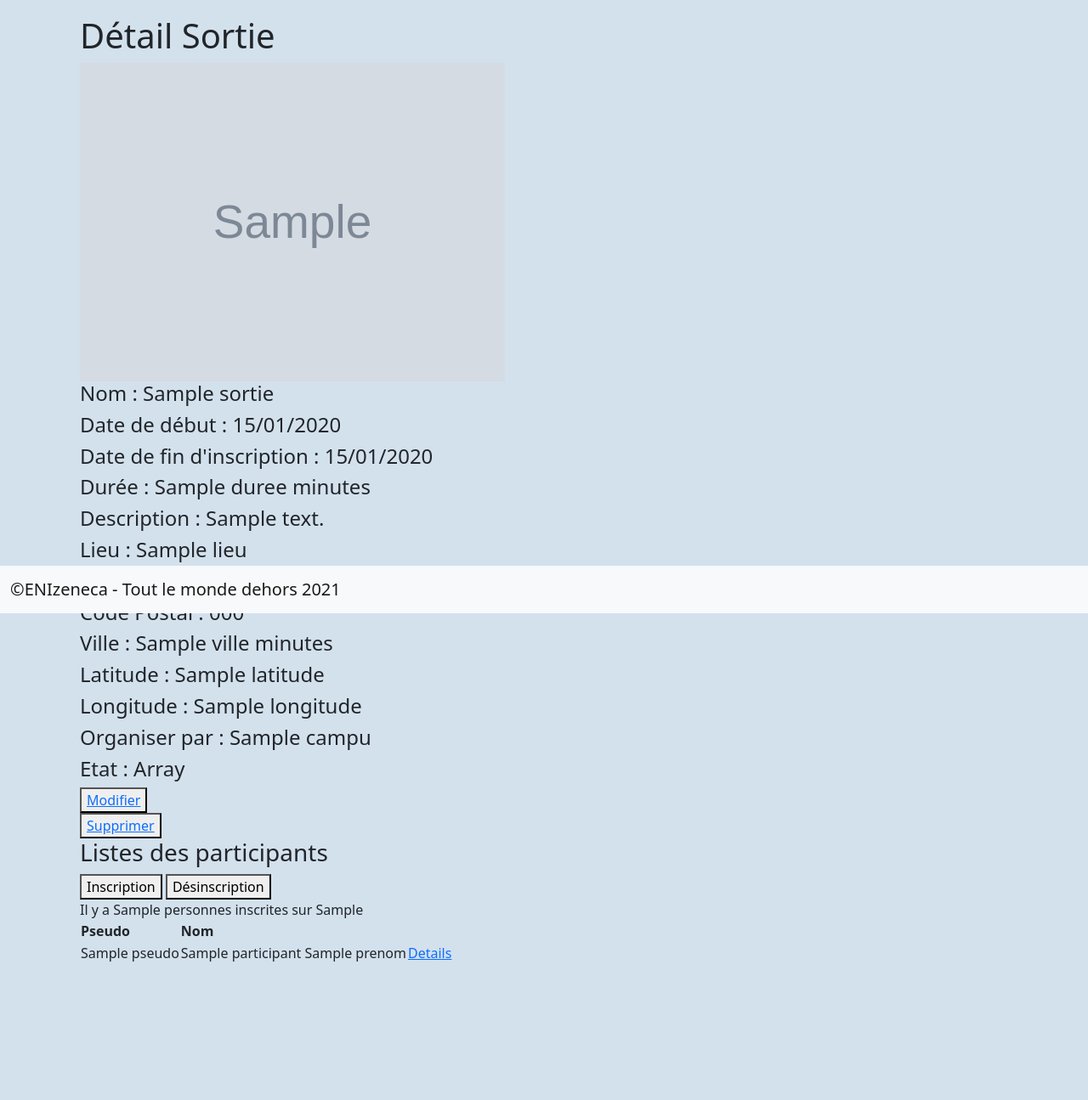
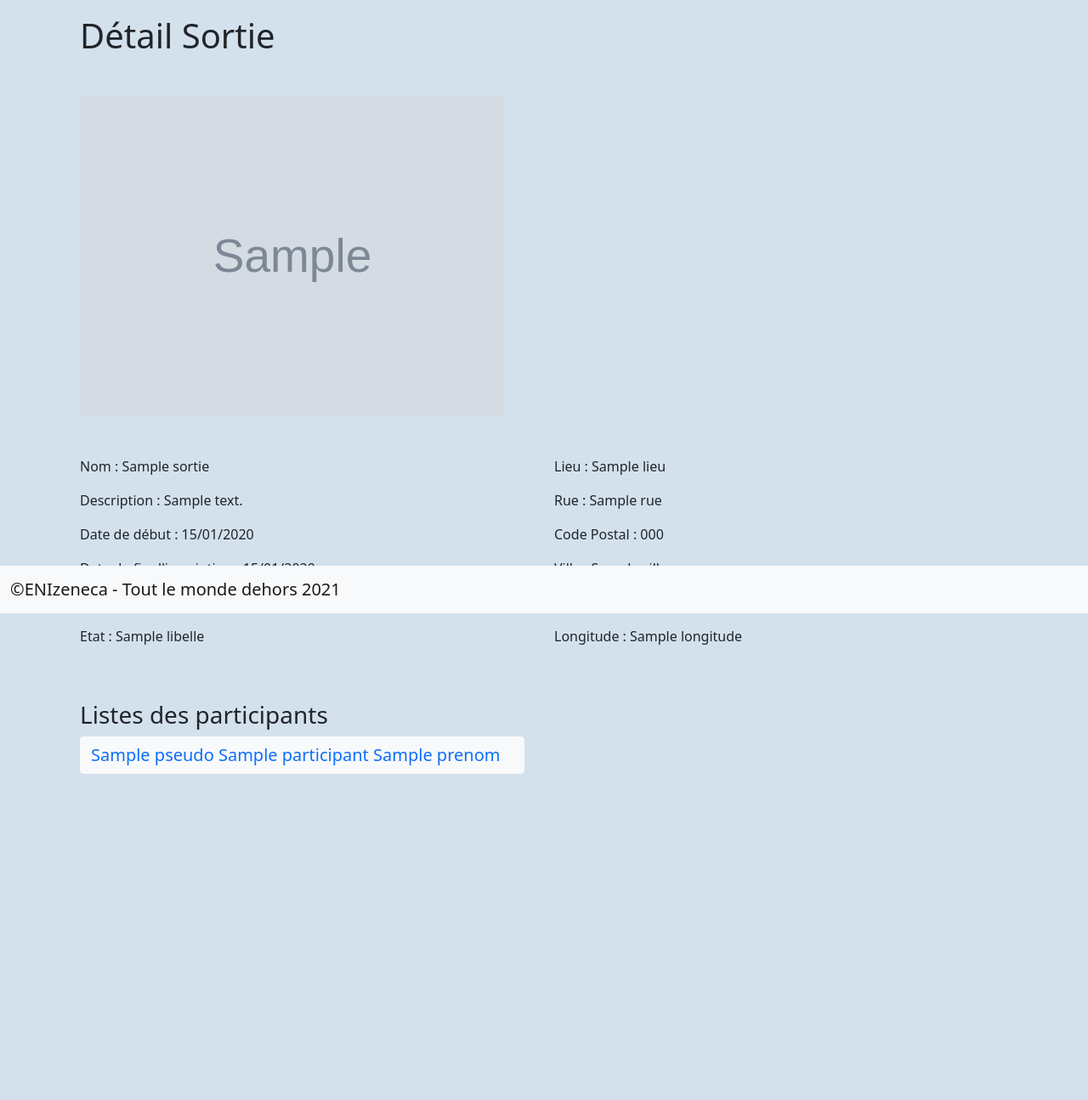
Before and after one commit to sun167/Sortir.com, a Symfony app: template templates/sortie/detail.html.twig in a window 1280 px wide. Shown: the part 78-1373 px from the top of the page at 85% size. After the commit the page ends 989 px from the top, so only its background shows below. Run offline with Twig, Linux system fonts and the light colour scheme; the template is opened without the code that fills it: most values are stand-ins (such as "Sample title", 1, 10 or a date in 2020); grey boxes marked "Sample" are stand-in pictures; some libraries are stand-ins or nearby versions.

Commit message:
- etat Créé et publieé OK

```diff
--- a/src/Controller/RegistrationController.php
+++ b/src/Controller/RegistrationController.php
@@ -54,7 +54,7 @@ class RegistrationController extends AbstractController
             //     'main' // firewall name in security.yaml
             // );
         }
-        return $this->render('registration/register.html.twig', [
+        return $this->render('participant/register.html.twig', [
             'registrationForm' => $form->createView(),
             'participant' => $participant
         ]);
--- a/src/Form/SortieType.php
+++ b/src/Form/SortieType.php
@@ -11,6 +11,7 @@ use Symfony\Component\Form\AbstractType;
 use Symfony\Component\Form\Extension\Core\Type\DateTimeType;
 use Symfony\Component\Form\Extension\Core\Type\DateType;
 use Symfony\Component\Form\Extension\Core\Type\FileType;
+use Symfony\Component\Form\Extension\Core\Type\SubmitType;
 use Symfony\Component\Form\FormBuilderInterface;
 use Symfony\Component\OptionsResolver\OptionsResolver;
 use Symfony\Component\Validator\Constraints\Image;
@@ -43,7 +44,9 @@ class SortieType extends AbstractType
             ->add('urlPhoto', FileType::class, ['mapped' => false, 'required' => false, 'constraints' => [new Image(['maxSize' => '7024k', 'mimeTypesMessage' => "Format de l'image non supporter"])]])
             ->add('lieu', EntityType::class, ['class' => Lieu::class, 'choice_label' => 'nom'])
             ->add('campus', EntityType::class, ['class' => Campus::class, 'choice_label' => 'nom'])
-            ->add('etat', EntityType::class, ['class' => Etat::class, 'choice_label' => 'libelle']);
+            ->add('publier', SubmitType::class, ['label'=> "Publier"])
+            ->add('enregistrer', SubmitType::class, ['label'=> "Enregistrer"]);
+            //->add('etat', EntityType::class, ['class' => Etat::class, 'choice_label' => 'libelle']);
     }
 
     public function configureOptions(OptionsResolver $resolver)
--- a/templates/sortie/detail.html.twig
+++ b/templates/sortie/detail.html.twig
@@ -3,88 +3,48 @@
 {% block title %} {{ parent() }} | Détail de la sortie{% endblock %}
 
 {% block body %}
-    <h1>Détail Sortie</h1>
+    <h1 class="mb-5">Détail Sortie</h1>
     <div class="sortie-container">
-        <div class="sortie-image">
+        <div class="sortie-image mb-5">
             <img src="{{ asset('img/photoVisite/' ~ sortie.urlPhoto) }}" alt="{{ sortie.urlPhoto }}" width="500">
         </div>
         <div>
-            <h4> Nom : {{ sortie.nom }}</h4>
-            <h4> Date de début : {{ sortie.dateDebut|date('d/m/Y') }}</h4>
-            <h4> Date de fin d'inscription : {{ sortie.dateFin|date('d/m/Y') }}</h4>
-            <h4> Durée : {{ sortie.duree }} minutes</h4>
-            <h4> Description : {{ sortie.description }}</h4>
-            {% for lieu in sortie.lieu %}
-                <h4> Lieu : {{ lieu.nom }}</h4>
-                <h4> Rue : {{ lieu.rue }}</h4>
-                {% for ville in lieu.ville %}
-                    <h4> Code Postal : {{ ville.code_postal }}</h4>
-                    <h4> Ville : {{ ville.nom }} minutes</h4>
-                {% endfor %}
-                <h4> Latitude : {{ lieu.latitude }}</h4>
-                <h4> Longitude : {{ lieu.longitude }}</h4>
-            {% endfor %}
-            {% for campus in sortie.campus %}
-                <h4> Organiser par : {{ campus.nom }}</h4>
-            {% endfor %}
-            {% for etat in sortie.etat %}
-                <h4>Etat : {{ sortie.etat }}</h4>
-            {% endfor %}
+            <div class="row">
+                <div class="col-6">
+                    <p> Nom : {{ sortie.nom }}</p>
+                    <p> Description : {{ sortie.description }}</p>
+                    <p> Date de début : {{ sortie.dateDebut|date('d/m/Y') }}</p>
+                    <p> Date de fin d'inscription : {{ sortie.dateFin|date('d/m/Y') }}</p>
+                    <p> Durée : {{ sortie.duree }} minutes</p>
+                    <p>Etat : {{ sortie.etat.libelle }}</p>
+                </div>
+                <div class="col-6">
+                    <p> Lieu : {{ lieu.nom }}</p>
+                    <p> Rue : {{ lieu.rue }}</p>
+                    <p> Code Postal : {{ ville.codePostal }}</p>
+                    <p> Ville : {{ ville.nom }}</p>
+                    <p> Latitude : {{ lieu.latitude }}</p>
+                    <p> Longitude : {{ lieu.longitude }}</p>
                 </div>
             </div>
 
+        </div>
         <div>
-        <button><a href="{{ path('sortie_edit', {'id' : sortie.id}) }}" title="Modifier">Modifier</a></button>
-    </div>
+            <h3 class="mt-5">Listes des participants</h3>
 
-    <div>
-        <button><a href="{{ path('sortie_suppr', {'id' : sortie.id}) }}" title="Supprimer">Supprimer</a>
-        </button>
-    </div>
-
-    <div>
-        <h3>Listes des participants</h3>
-        <button class="button_inscription" value="1">Inscription</button>
-        <button class="button_inscription" value="0">Désinscription</button>
-        <div> Il y a <span id="nb_dispo">{{ sortie.nbDispo }}</span> personnes inscrites
-            sur {{ sortie.nbInscriptionsMax }}</div>
-        <input type="hidden" id="sortie_id" value="{{ sortie.nom }}">
-        <table>
-            <thead>
-            <tr>
-                <th>Pseudo</th>
-                <th>Nom</th>
-                <th></th>
-            </tr>
-            </thead>
-            <tbody>
 
             {% for participant in sortie.participants %}
-                <tr>
 
-                    <td>{{ participant.pseudo }}</td>
-                    <td>{{ participant.nom ~ " " ~ participant.prenom }}</td>
-                    <td>
-                        <a href="{{ path('participant_detail',{id : participant.id}) }}">Details
-                        </a>
-                    </td>
 
-                </tr>
+                <button type="button" class="btn btn-light">
+                    <a class="navbar-brand" href="{{ path('participant_detail',{id : participant.id}) }}">
+                        {{ participant.pseudo ~ " " ~ participant.nom ~ " " ~ participant.prenom }}</a>
+                </button>
 
             {% endfor %}
-            </tbody>
 
-        </table>
 
-        {# <button class="button_inscription" value="1">Inscription</button> #}
-        {# <button class="button_inscription" value="0">Désinscription</button> #}
-        {# <div> Il y a <span id="nb_dispo">{{ sortie.nbDispo }}</span> personnes inscrites sur {{ sortie.nbInscriptionsMax }}</div> #}
-        {# <input type="hidden" id="sortie_id" value="{{ sortie.id }}"> #}
-        {#
-        {% for user in sortie.users %}
-            <h5>{{ user.nom }}</h5>
-        {% endfor %}
-        #}
+        </div>
     </div>
 
 {% endblock %}
```
Also changed, not shown: src/Controller/SortieController.php (+18 -5 lines), src/Entity/Participant.php (+6 -1 lines), templates/participant/detail.html.twig (+13 -8 lines), templates/sortie/create.html.twig (+19 -7 lines), templates/ville/list.html.twig (+3 -10 lines), public/img/photoVisite/course de trotinette-60c07a0ad825c.jpg (added), public/img/photoVisite/galoper dans les fourrés-60c088cd6937d.jpg (added). Lines whose indentation alone changed are shown as unchanged.
